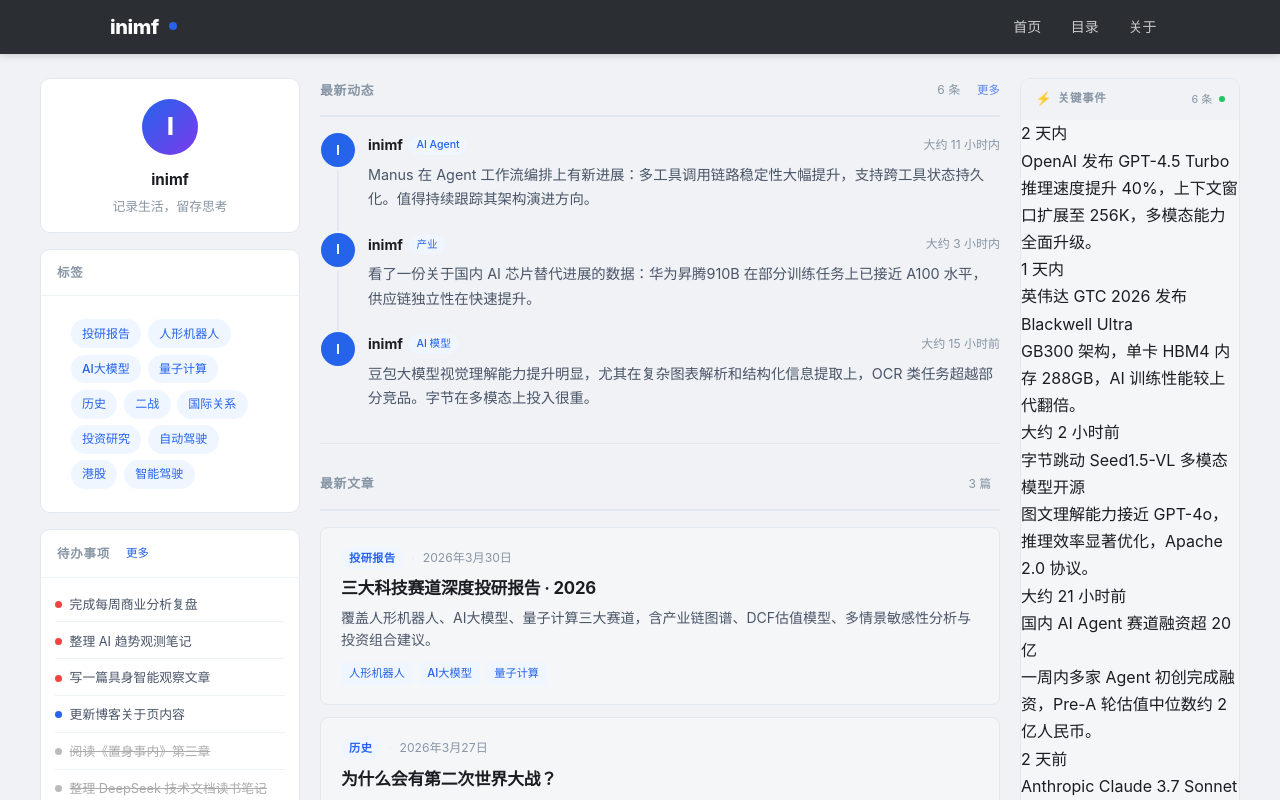
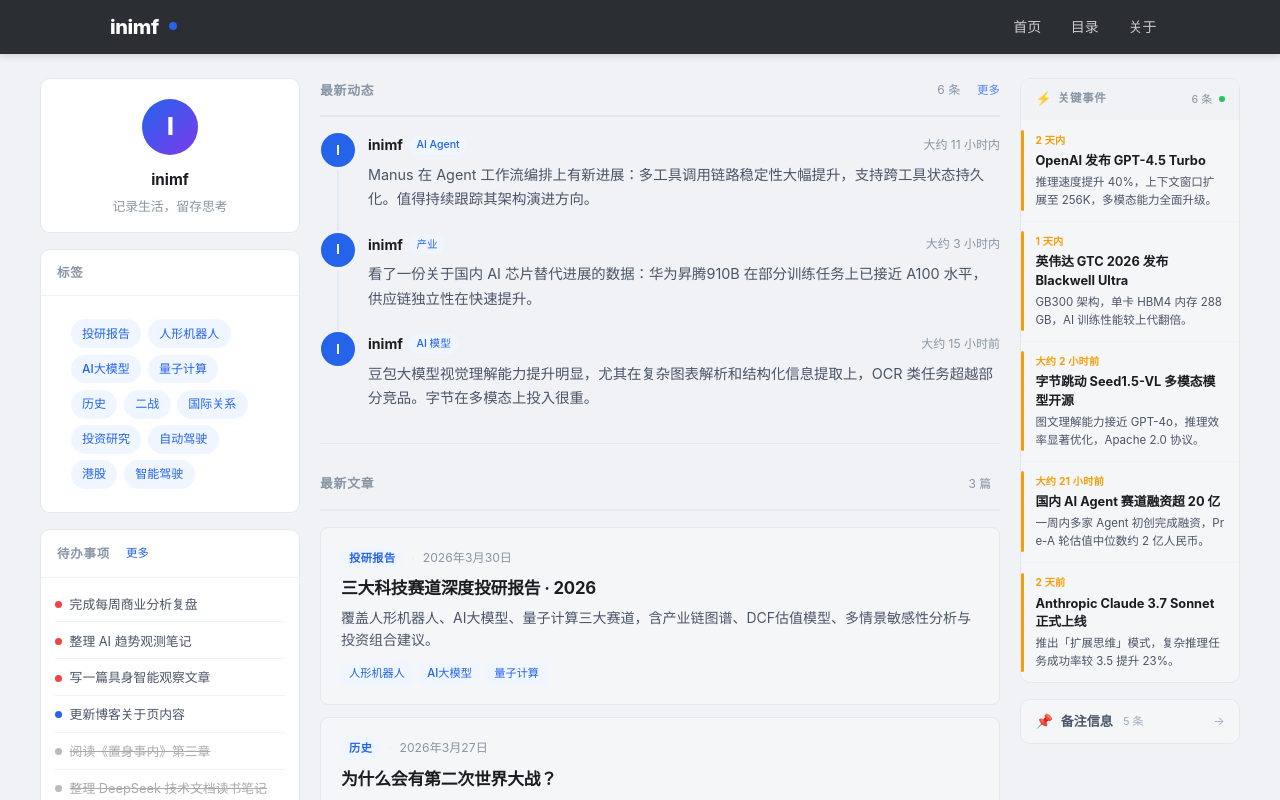
Before and after one commit to web1286/inimf-blog, a Next.js app: page / in a window 1280 px wide. Shown: the top 800 px of the page. Built offline with nearby package versions, Linux system fonts and the light colour scheme.

Commit message:
feat: add events module, refactor right rail

```diff
--- a/styles/globals.css
+++ b/styles/globals.css
@@ -1308,7 +1308,61 @@ a {
   opacity: 0.75;
 }
 
-/* ==================== 中间最新动态 — 微博/X 时间线 ==================== */
+/* ==================== 关键事件列表（Bloomberg live blog 风格）==================== */
+
+.ev-list {
+  list-style: none;
+  display: flex;
+  flex-direction: column;
+}
+
+.ev-item {
+  padding: 0.7rem 0.9rem;
+  border-bottom: 1px solid var(--color-border-light);
+  position: relative;
+}
+
+.ev-item:last-child {
+  border-bottom: none;
+}
+
+/* 左侧橙色竖条 */
+.ev-item::before {
+  content: '';
+  position: absolute;
+  left: 0;
+  top: 0.6rem;
+  bottom: 0.6rem;
+  width: 3px;
+  background: #f59e0b;
+  border-radius: 2px;
+}
+
+.ev-time {
+  font-size: 0.64rem;
+  font-weight: 700;
+  color: #f59e0b;
+  letter-spacing: 0.02em;
+  margin-bottom: 0.2rem;
+  text-transform: uppercase;
+}
+
+.ev-title {
+  font-size: 0.8rem;
+  font-weight: 700;
+  color: var(--color-text);
+  line-height: 1.45;
+  margin-bottom: 0.2rem;
+}
+
+.ev-content {
+  font-size: 0.72rem;
+  color: var(--color-text-secondary);
+  line-height: 1.55;
+  word-break: break-all;
+}
+
+
 
 .timeline-feed {
   display: flex;
```
